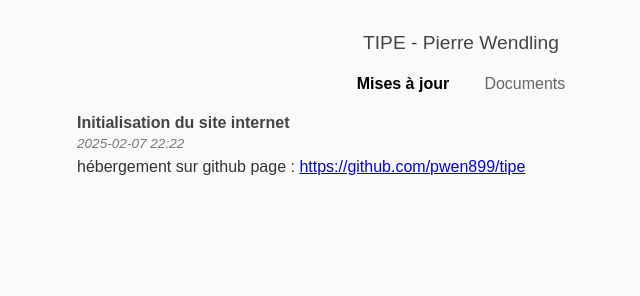
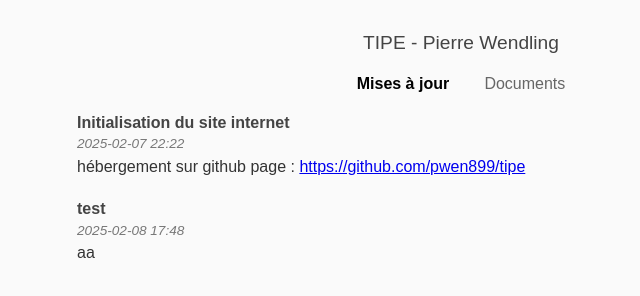
Before and after one commit to pwen899/tipe, a plain HTML site: page index.html in a window 1280 px wide. Shown: the whole page, without its empty margins (179-819 px from the left). Drawn offline with Linux system fonts and the light colour scheme.

Commit message:
Ajout mise à jour

```diff
--- a/index.html
+++ b/index.html
@@ -24,6 +24,14 @@
       <em>2025-02-07 22:22</em>
       <p>hébergement sur github page : <a href="https://github.com/pwen899/tipe" target="_blank">https://github.com/pwen899/tipe</a></p>
     </div>
+
+    <div class="update">
+      <strong>test</strong>
+      <em>2025-02-08 17:48</em>
+      <p>aa</p>
+    </div>
+
+
 
 
 
```
